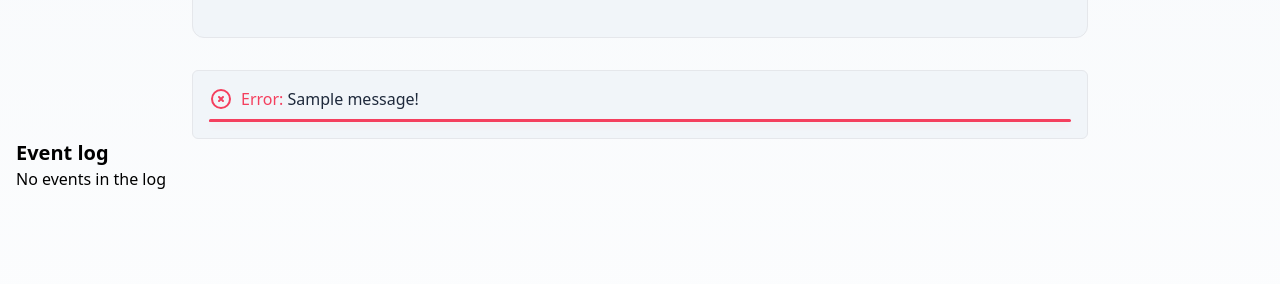
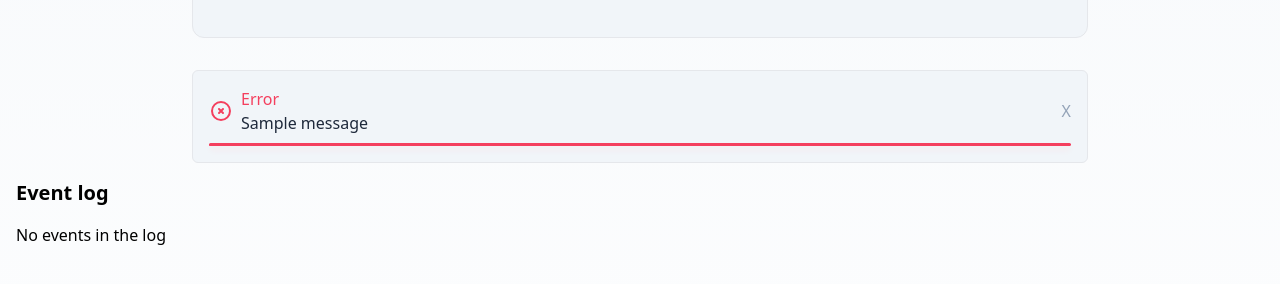
Before and after one commit to QueryAdmin-ohtu/SuperAdmin3000, a Flask app: page /logs in a window 1280 px wide. Shown: the part 84-368 px from the top of the page. Run offline with Flask 2, Linux system fonts and the light colour scheme; the visitor is signed in with stand-in values (Sample User, id 1); one stand-in notice (Sample message) is shown.

Commit message:
Notification is now dismissable

```diff
--- a/src/services/survey_service.py
+++ b/src/services/survey_service.py
@@ -128,7 +128,7 @@ class SurveyService:
 
         """
         if len(name) < 1 or len(title) < 1 or len(description) < 1:
-            raise UserInputError("Missing required information of survey")
+            raise UserInputError("Missing required details of survey")
 
         if len(name) > 1000 or len(title) > 1000 or len(description) > 1000:
             raise UserInputError("Survey input is too long")
--- a/src/static/css/main.css
+++ b/src/static/css/main.css
@@ -1131,12 +1072,12 @@ p {
   padding-right: 1rem;
 }
 
+.pt-2 {
+  padding-top: 0.5rem;
+}
+
 .pb-6 {
   padding-bottom: 1.5rem;
-}
-
-.pt-2 {
-  padding-top: 0.5rem;
 }
 
 .text-left {
--- /dev/null
+++ b/src/static/js/scripts.js
@@ -0,0 +1,15 @@
+// Notification dismissal
+window.dismissNotification = function () {
+    document.getElementById('notification').style.display = 'none'
+}
+
+// Opening and closing of deletion confirmation modal
+window.openModal = function (modalId) {
+    document.getElementById(modalId).style.display = 'block'
+    document.getElementsByTagName('body')[0].classList.add('overflow-y-hidden')
+}
+
+window.closeModal = function (modalId) {
+    document.getElementById(modalId).style.display = 'none'
+    document.getElementsByTagName('body')[0].classList.remove('overflow-y-hidden')
+}
--- a/src/templates/components/sections/notification.html
+++ b/src/templates/components/sections/notification.html
@@ -32,25 +32,34 @@
 
 {% macro notification_category_text(category) %}
 {% if category == "confirmation" %}
-<span class="font-medium text-emerald-500">Success:</span>
+<span class="font-medium text-emerald-500">Success</span>
 {% elif category == "warning" %}
-<span class="font-medium text-amber-500">Warning:</span>
+<span class="font-medium text-amber-500">Warning</span>
 {% else %}
-<span class="font-medium text-rose-500">Error:</span>
+<span class="font-medium text-rose-500">Error</span>
 {% endif %}
 {% endmacro %}
 
 {% with messages = get_flashed_messages(with_categories=true) %}
 {% if messages %}
 {% for category, message in messages %}
-<div class="flex flex-col items-center">
+<div id="notification" class="flex flex-col items-center">
     <div class="bg-slate-100 w-full overflow-hidden max-w-4xl border rounded-md p-4">
-        <div class="flex flex-col">
-            <div class="flex flex-row gap-2">
+        <div class="flex flex-col gap-2">
+            <div class="flex flex-row gap-2 items-center">
                 {{ notification_icon(category) }}
-                <p class="text-base text-slate-800">{{ notification_category_text(category) }} {{ message }}!</p>
+                <div class="flex flex-col items-start">
+                    {{ notification_category_text(category) }}
+                    <p class="text-base text-slate-800">{{ message }}</p>
+                </div>
+                <div class="flex-grow"></div>
+                <!-- TODO: Upgrade X to an actual icon in future. Or maybe just text saying dismiss? -->
+                <button class="text-slate-400 font-medium" type="button" onclick="dismissNotification()"
+                    id="modal-cancel-button">
+                    X
+                </button>
             </div>
-            <div class="relative flex pt-2 items-center">
+            <div class="relative flex items-center">
                 {{ notification_bar(category) }}
             </div>
         </div>
--- a/src/templates/layout.html
+++ b/src/templates/layout.html
@@ -58,8 +58,8 @@
             </div>
         </div>
     </div>
-    <div class="px-4 w-full flex flex-col">
-        <div class="container mx-auto py-8">
+    <div class="container mx-auto py-8">
+        <div class="px-4 w-full flex flex-col gap-4">
             {% include "components/sections/notification.html" %}
             {% block content %}{% endblock %}
         </div>
--- a/src/views/surveys.py
+++ b/src/views/surveys.py
@@ -30,7 +30,7 @@ def new_survey_post():
         survey_id = survey_service.create_survey(name, title, survey)
         route = f"/surveys/{survey_id}"
 
-        flash(f"Created new survey: {name}", "confirmation")
+        flash(f"{name.capitalize()} survey was created", "confirmation")
         return redirect(route)
 
     except UserInputError as error:
@@ -87,7 +87,7 @@ def delete_survey(survey_id):
         return redirect(f"/surveys/{survey_id}")
 
     if survey_service.delete_survey(survey_id):
-        flash(f"{survey_to_delete.name} survey was deleted", "confirmation")
+        flash(f"{survey_to_delete.name.capitalize()} survey was deleted", "confirmation")
         return redirect("/")
 
     flash("Survey could not be deleted", "error")
```
Also changed, not shown: other parts of src/static/css/main.css (+14 -94 lines), src/templates/surveys/view_survey.html (+0 -13 lines).
